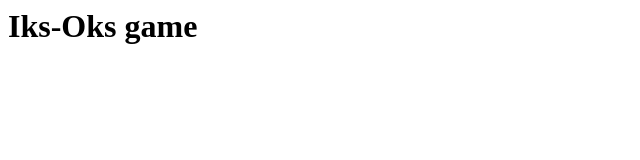
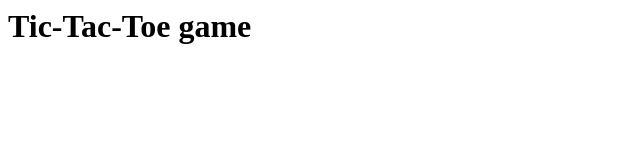
Before and after one commit to nkunic/js-example-ikx-oks, a website: page index.html in a window 1280 px wide. Shown: the whole page, without its empty margins (0-640 px from the left). Drawn offline with Linux system fonts and the light colour scheme.

Commit message:
1 file modified

```diff
--- a/index.html
+++ b/index.html
@@ -1,2 +1,2 @@
-<h1>Iks-Oks game</h1>
+<h1>Tic-Tac-Toe game</h1>
 <div class="xo"></div>
```
